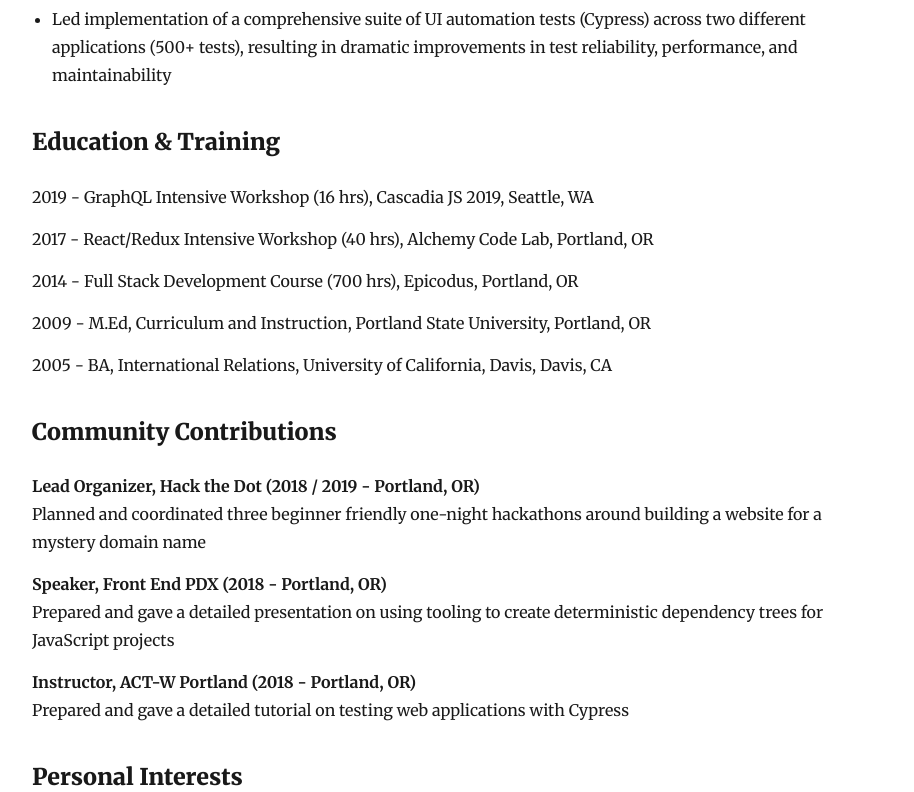
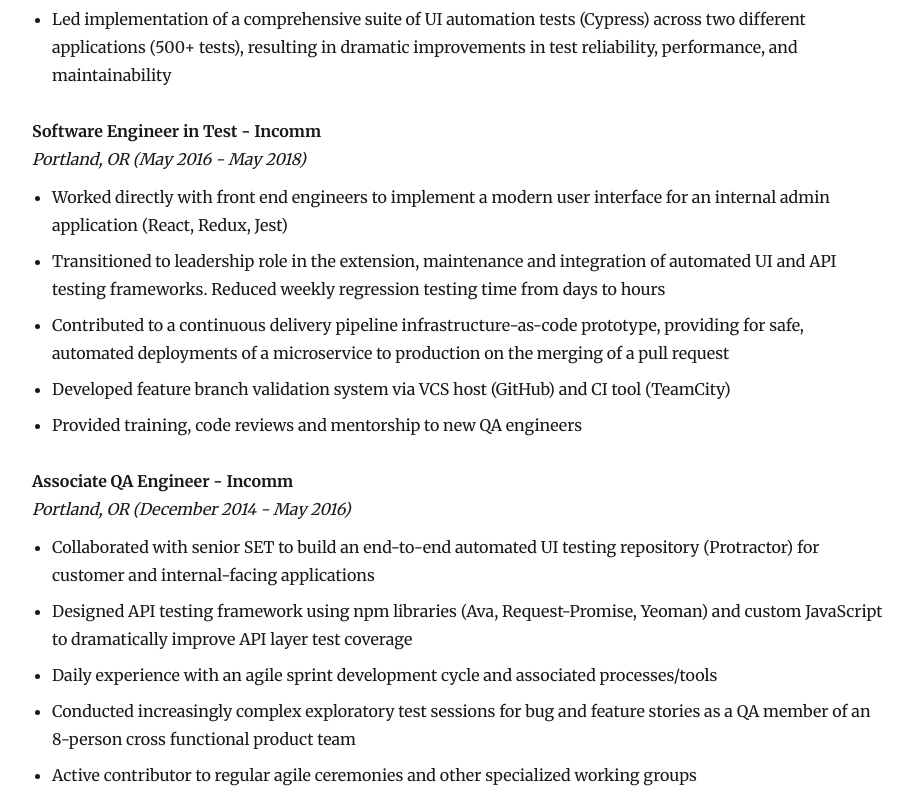
Before and after one commit to cdanielsen/blog, a Gatsby site: page /resume in a window 1280 px wide. Shown: the part 2514-3306 px from the top of the page, without its empty margins (181-1095 px from the left). Built offline with nearby package versions, Linux system fonts and the light colour scheme; Gatsby itself is replaced by a stand-in of ours; some packages are replaced by stand-ins of ours; a small style sheet from the web is missing.

Commit message:
fix: show full CV by default

```diff
--- a/src/pages/resume/index.js
+++ b/src/pages/resume/index.js
@@ -16,7 +16,7 @@
 } = credentials
 
 // Can use this for shorter resume, rather than CV
-const MAX_NUMBER_RECENT_EXPERIENCE = 4
+const MAX_NUMBER_RECENT_EXPERIENCE = 6
 
 export default function ResumePage({ location }) {
   return (
```
